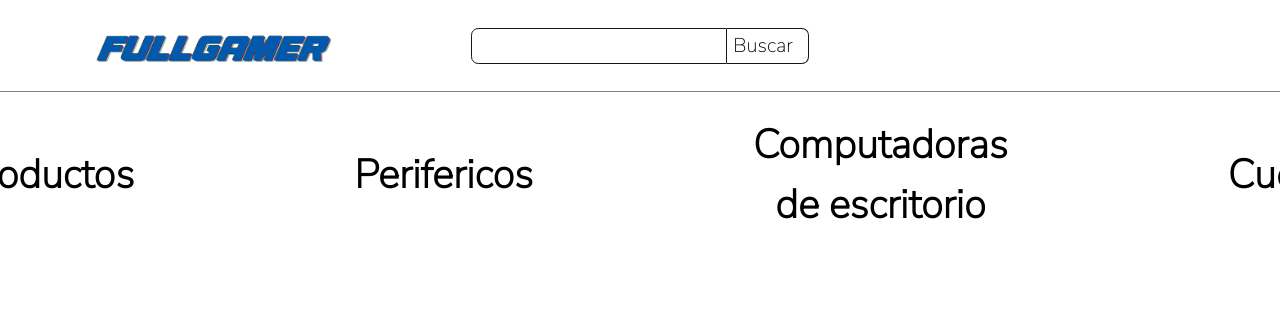
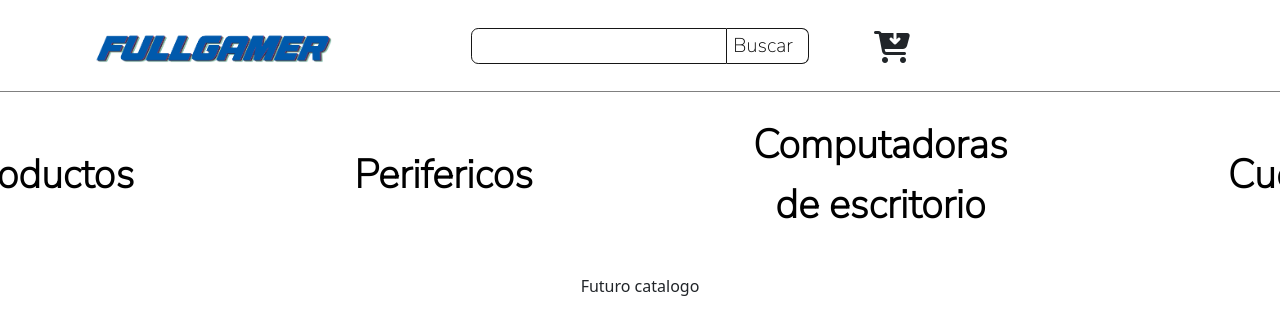
Before and after one commit to felipelena8/react-curso, a React (Create React App) app: page / in a window 1280 px wide. Shown: the top 334 px of the page. Built offline with nearby package versions, Linux system fonts and the light colour scheme.

Commit message:
Ejercicio 4- Carrito y contenedor de items

```diff
--- a/src/App.js
+++ b/src/App.js
@@ -2,49 +2,15 @@ import logo from "./logo.svg";
 import "./App.css";
 import "./css/style.css";
 import NavBar from "./componentes/NavBar";
+import "https://kit.fontawesome.com/b3e3212614.js";
+import ItemListContainer from "./componentes/ItemListContainer";
 function App() {
-  // let condition = true
-  // let result = null
-  // if (condition) {
-  //     result = 'verdadero'
-  // } else {
-  //     result = 'falso'
-  // }
-  // console.log(`El resultado es: ${condition ? 'verdadero': 'falso'}`)
-
-  // spread operator
-  // const array = ['b', 'c', 'd']
-  // let a = 'a'
-  // const newArray = [a, ...array]
-  // console.log(newArray);
-
-  // campos dinamicos
-  // let nombre = 'fede'
-  // const obj = {
-  //     'dni': 1231245,
-  //     ['id_' + nombre]: 1234567
-  // }
-  // console.log(obj);
-
-  // destructuring
-  // const obj = {
-  //     nombre: 'fede',
-  //     apellido: 'Osandon'
-  // }
-  // const { nombre: nom, apellido:ape} = obj
-  // console.log(nom, ape);
-
-  // asignacion en desestructuracion
-  //   const obj = {
-  //     nombre: 'fede',
-  //     apellido: 'Osandon'
-  // }
-  // const { nombre: nom, apellido, edad = 15 } = obj
-  //   console.log(edad);
-
   return (
     <div className="App">
       <NavBar />
+      <main>
+        <ItemListContainer />
+      </main>
     </div>
   );
 }
--- /dev/null
+++ b/src/componentes/CartWidget.jsx
@@ -0,0 +1,11 @@
+import React from "react";
+
+export default function CartWidget() {
+  return (
+    <div className="containerCart">
+      <i className="fas fa-cart-arrow-down fa-2x cart">
+        <div className="listaCart d-none">Carrito lleno</div>
+      </i>
+    </div>
+  );
+}
--- /dev/null
+++ b/src/componentes/ItemListContainer.jsx
@@ -0,0 +1,9 @@
+import React from "react";
+
+export default function ItemListContainer() {
+  return (
+    <div className="container d-flex justify-content-around flex-wrap">
+      Futuro catalogo
+    </div>
+  );
+}
--- a/src/componentes/NavBar.jsx
+++ b/src/componentes/NavBar.jsx
@@ -1,33 +1,39 @@
-import React from 'react'
-import Logo from '../images/Logo.png'
+import React from "react";
+import Logo from "../images/Logo.png";
+import CartWidget from "./CartWidget";
 const navBar = () => {
   return (
     <header>
-        <div className='d-flex align-items-center navUp'>
-            <div className='col-4'>
-                <img src={Logo} alt="logo de fullgamer" className='logoHeader'/>
-            </div>
-            <div className='col-4 d-flex justify-content-center'>
-                <input type="text" name="" className="inputSearch" maxLength="45"/>
-                <button className='btnSearch'>Buscar</button>
-            </div>
-            <div className='col-4'>
-                <div className="containerCart"><i className="fas fa-cart-arrow-down fa-2x cart">
-                    <div className = 'listaCart d-none'>Carrito lleno</div>
-                </i>
-                </div>
-            </div>
+      <div className="d-flex align-items-center navUp">
+        <div className="col-4">
+          <img src={Logo} alt="logo de fullgamer" className="logoHeader" />
         </div>
-        <nav className='navbar-expand-md'>
-            <ul className='collapse navbar-collapse nav-container'>
-                <li className="nav-item"><a href="">Productos</a></li>
-                <li className="nav-item"><a href="">Perifericos</a></li>
-                <li className="nav-item"><a href="">Computadoras de escritorio</a></li>
-                <li className="nav-item"><a href="">Cuenta</a></li>
-            </ul>
-        </nav>
+        <div className="col-4 d-flex justify-content-center">
+          <input type="text" name="" className="inputSearch" maxLength="45" />
+          <button className="btnSearch">Buscar</button>
+        </div>
+        <div className="col-4">
+          <CartWidget />
+        </div>
+      </div>
+      <nav className="navbar-expand-md">
+        <ul className="collapse navbar-collapse nav-container">
+          <li className="nav-item">
+            <a href="">Productos</a>
+          </li>
+          <li className="nav-item">
+            <a href="">Perifericos</a>
+          </li>
+          <li className="nav-item">
+            <a href="">Computadoras de escritorio</a>
+          </li>
+          <li className="nav-item">
+            <a href="">Cuenta</a>
+          </li>
+        </ul>
+      </nav>
     </header>
-  )
-}
+  );
+};
 
-export default navBar
+export default navBar;
```
